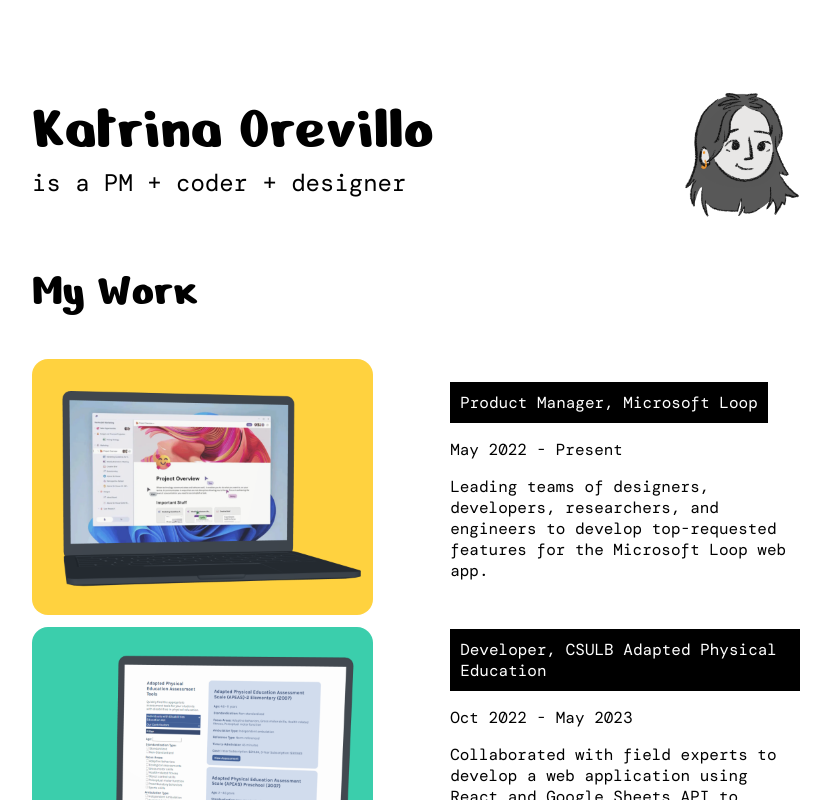
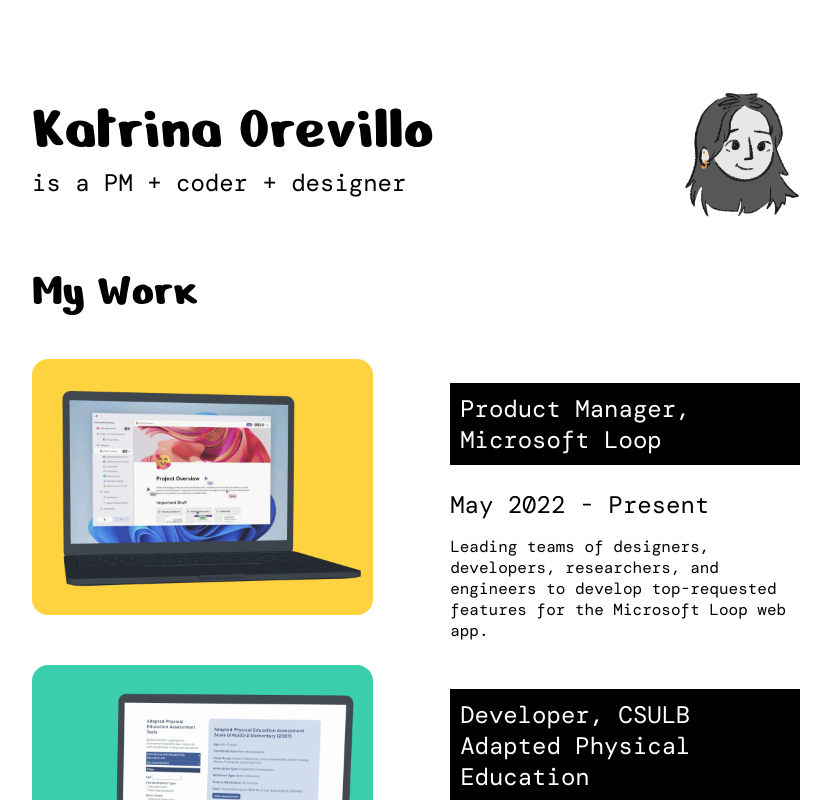
Before and after one commit to korevillo/korevillo.github.io, a React (Create React App) app: page / in a window 1280 px wide. Shown: the top 800 px of the page, without its empty margins (224-1055 px from the left). Built offline with nearby package versions, Linux system fonts and the light colour scheme.

Commit message:
Revert "update card css"
This reverts commit 15b7dd28d26cfe89f2f97549fbbd25bc742568f7.

```diff
--- a/src/App.css
+++ b/src/App.css
@@ -50,9 +50,8 @@
   font-family: "DM Mono", monospace;
   font-weight: 400;
   font-style: normal;
-  font-size: 16px;
+  font-size: 24px;
 
-  margin-top: 0;
   padding: 10px;
   color: white;
   background-color: black;
@@ -63,7 +62,7 @@
   font-family: "DM Mono", monospace;
   font-weight: 400;
   font-style: normal;
-  font-size: 16px;
+  font-size: 24px;
 }
 
 p {
--- a/src/components/Cards.css
+++ b/src/components/Cards.css
@@ -4,7 +4,6 @@
     gap: 10%;
     margin-top: 8px;
     margin-bottom: 8px;
-    align-items: center;
 }
 
 .card img {
```
Also changed, not shown: 5 other files (tests, documents, lock files or other folders).
